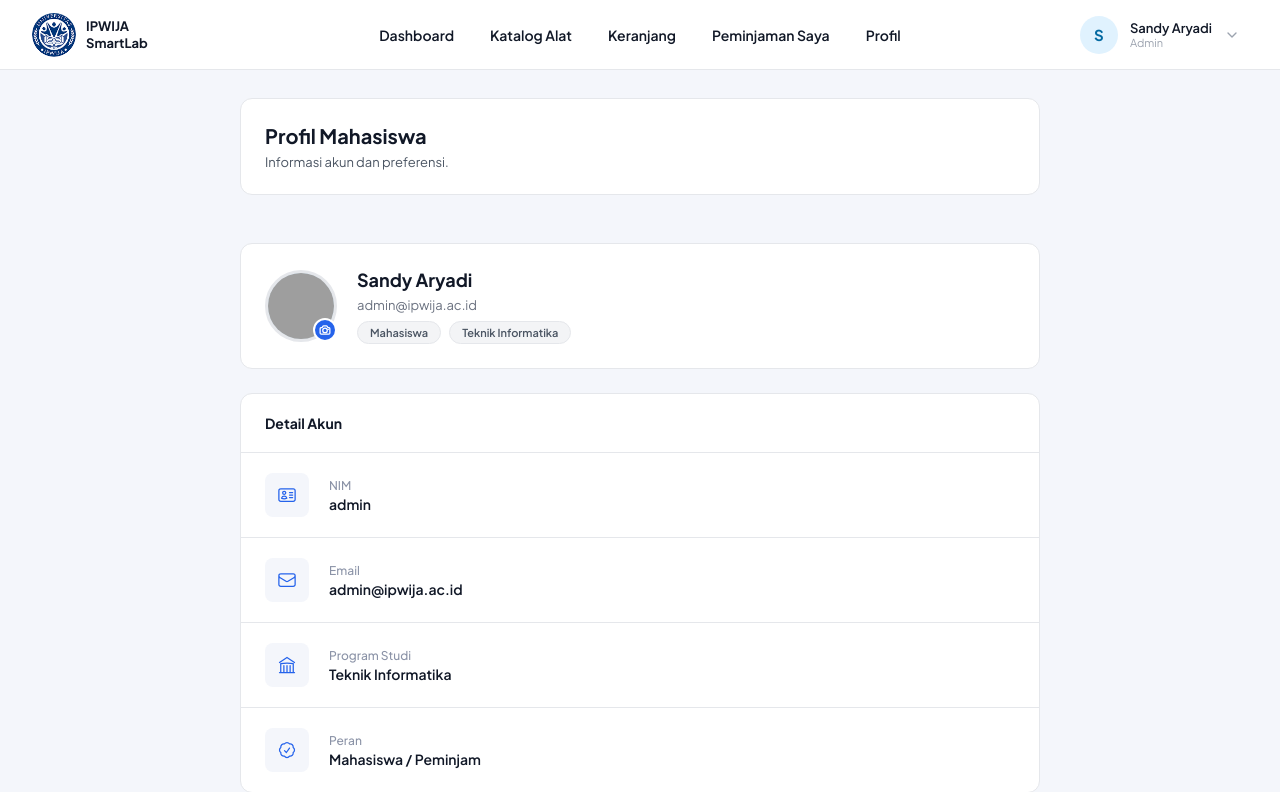
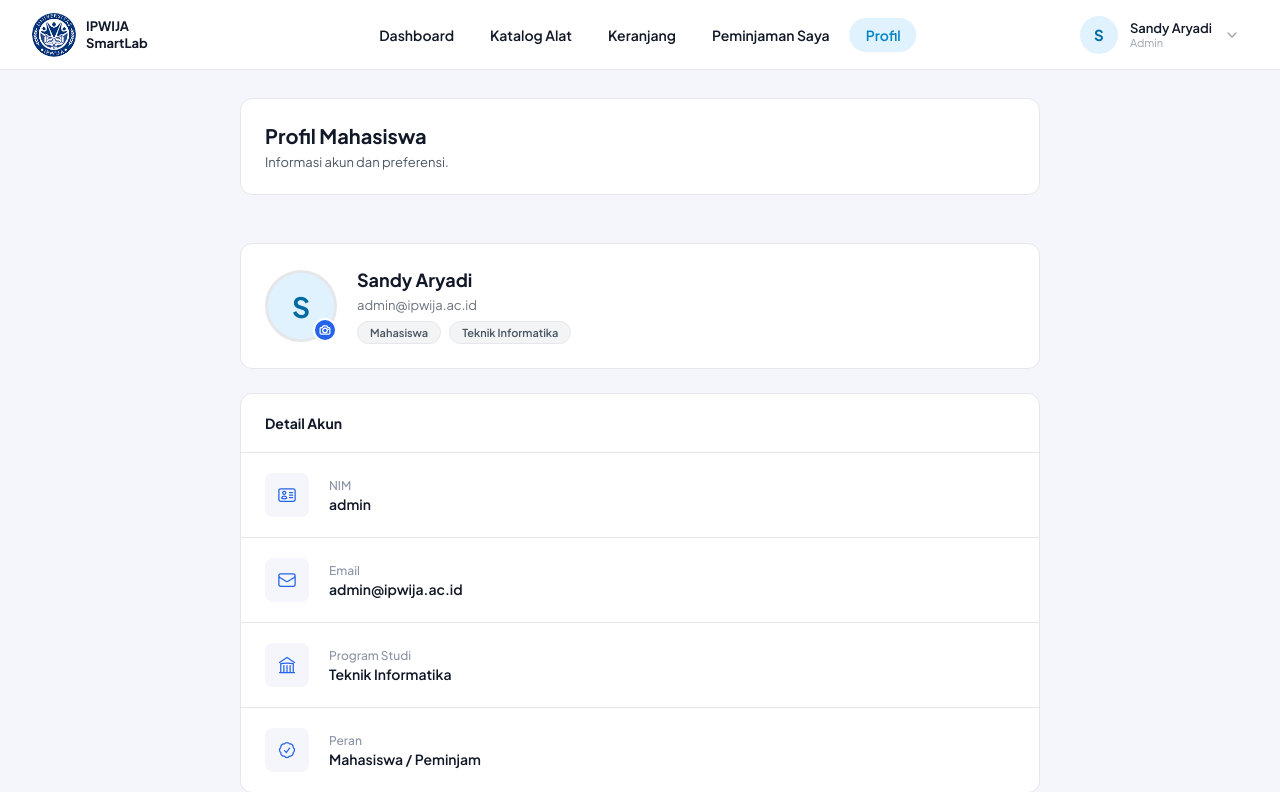
Before and after one commit to RenaldiSentosa/project_software_process, a Laravel app: page /mahasiswa/profil in a window 1280 px wide. Shown: the top 792 px of the page. Run offline with Laravel 12, Linux system fonts and the light colour scheme; a user stored in the database is signed in; data comes from the database, SQL or seed files in the repository; some libraries are stand-ins or nearby versions; grey boxes are pictures that could not be loaded.

Commit message:
fix infromasi dosen dan avatar profile

```diff
--- a/www/resources/views/layouts/admin.blade.php
+++ b/www/resources/views/layouts/admin.blade.php
@@ -141,7 +141,7 @@
         </header>
 
         {{-- PAGE CONTENT (diisi oleh @section('content') di masing-masing page admin) --}}
-        <main class="p-4 sm:p-8 space-y-6 flex-1 max-w-7xl w-full mx-auto">
+        <main class="p-4 sm:p-8 space-y-6 flex-1 max-w-[1440px] w-full mx-auto">
             @yield('content')
         </main>
     </div>
--- a/www/resources/views/layouts/mahasiswa.blade.php
+++ b/www/resources/views/layouts/mahasiswa.blade.php
@@ -289,7 +289,7 @@
 
         /* ── PAGE CONTENT ── */
         .page-content {
-            max-width: 960px;
+            max-width: 1440px;
             margin: 0 auto;
             padding: 16px 16px;
         }
@@ -324,19 +324,19 @@
         </div>
 
         <div class="nav-links">
-            <a href="{{ route('dashboard') }}" @class(['active' => request()->routeIs('dashboard')])>Dashboard</a>
-            <a href="{{ route('katalog') }}" @class(['active' => request()->routeIs('katalog')])>Katalog Alat</a>
-            <a href="{{ route('keranjang') }}" @class(['active' => request()->routeIs('keranjang')])>Keranjang</a>
-            <a href="{{ route('peminjaman') }}" @class(['active' => request()->routeIs('peminjaman*')])>Peminjaman Saya</a>
-            <a href="{{ route('profil') }}" @class(['active' => request()->routeIs('profil')])>Profil</a>
+            <a href="{{ route('dashboard') }}" @class(['active' => request()->routeIs('dashboard', 'mahasiswa.dashboard')])>Dashboard</a>
+            <a href="{{ route('katalog') }}" @class(['active' => request()->routeIs('katalog', 'mahasiswa.katalog')])>Katalog Alat</a>
+            <a href="{{ route('keranjang') }}" @class(['active' => request()->routeIs('keranjang', 'mahasiswa.keranjang')])>Keranjang</a>
+            <a href="{{ route('peminjaman') }}" @class(['active' => request()->routeIs('peminjaman*', 'mahasiswa.peminjaman*')])>Peminjaman Saya</a>
+            <a href="{{ route('profil') }}" @class(['active' => request()->routeIs('profil', 'mahasiswa.profil')])>Profil</a>
         </div>
 
         <div class="mobile-nav" id="mobileNav">
-            <a href="{{ route('dashboard') }}" @class(['active' => request()->routeIs('dashboard')])>Dashboard</a>
-            <a href="{{ route('katalog') }}" @class(['active' => request()->routeIs('katalog')])>Katalog Alat</a>
-            <a href="{{ route('keranjang') }}" @class(['active' => request()->routeIs('keranjang')])>Keranjang</a>
-            <a href="{{ route('peminjaman') }}" @class(['active' => request()->routeIs('peminjaman*')])>Peminjaman Saya</a>
-            <a href="{{ route('profil') }}" @class(['active' => request()->routeIs('profil')])>Profil</a>
+            <a href="{{ route('dashboard') }}" @class(['active' => request()->routeIs('dashboard', 'mahasiswa.dashboard')])>Dashboard</a>
+            <a href="{{ route('katalog') }}" @class(['active' => request()->routeIs('katalog', 'mahasiswa.katalog')])>Katalog Alat</a>
+            <a href="{{ route('keranjang') }}" @class(['active' => request()->routeIs('keranjang', 'mahasiswa.keranjang')])>Keranjang</a>
+            <a href="{{ route('peminjaman') }}" @class(['active' => request()->routeIs('peminjaman*', 'mahasiswa.peminjaman*')])>Peminjaman Saya</a>
+            <a href="{{ route('profil') }}" @class(['active' => request()->routeIs('profil', 'mahasiswa.profil')])>Profil</a>
         </div>
 
         <div class="nav-right">
@@ -352,8 +352,7 @@
                     </div>
                     <div class="user-info">
                         <div class="user-name">{{ auth()->user()->nama_lengkap ?? auth()->user()->name ?? 'Guest' }}</div>
-                        {{-- FIX: kolom 'role' tidak ada di tabel users. Role sebenarnya disimpan di kolom 'name' --}}
-                        <div class="user-role">{{ ucfirst(auth()->user()->name ?? 'Mahasiswa') }}</div>
+                        <div class="user-role">{{ ucfirst(auth()->user()->role ?? 'Mahasiswa') }}</div>
                     </div>
                     <svg class="chevron-icon" viewBox="0 0 24 24" fill="none" stroke="currentColor" stroke-width="2" stroke-linecap="round" stroke-linejoin="round">
                         <polyline points="6 9 12 15 18 9"/>
@@ -362,8 +361,7 @@
                 <div class="dropdown" id="dropdown">
                     <div class="dropdown-header">
                         <div class="d-name">{{ auth()->user()->nama_lengkap ?? auth()->user()->name ?? 'Guest' }}</div>
-                        {{-- FIX: kolom 'role' tidak ada di tabel users. Role sebenarnya disimpan di kolom 'name' --}}
-                        <div class="d-role">{{ ucfirst(auth()->user()->name ?? 'Mahasiswa') }}</div>
+                        <div class="d-role">{{ ucfirst(auth()->user()->role ?? 'Mahasiswa') }}</div>
                     </div>
                     <button class="dropdown-item logout" onclick="triggerLogout()">
                         <svg viewBox="0 0 24 24">
--- a/www/resources/views/mahasiswa/profil.blade.php
+++ b/www/resources/views/mahasiswa/profil.blade.php
@@ -60,9 +60,7 @@
 
 @section('content')
 @php
-    // FIX: tampilan menyesuaikan role user yang login (mahasiswa/dosen)
-    // Kolom 'name' di tabel users menyimpan ROLE ('Admin'/'Mahasiswa'/'Dosen'), bukan nama orang.
-    $roleRaw   = auth()->user()->name ?? 'Mahasiswa';
+    $roleRaw   = auth()->user()->role ?? 'Mahasiswa';
     $isDosen   = strtolower($roleRaw) === 'dosen';
     $nimLabel  = $isDosen ? 'NUPTK' : 'NIM';
     $peranText = $isDosen ? 'Dosen / Peminjam' : 'Mahasiswa / Peminjam';
@@ -83,9 +81,17 @@
     <div class="user-intro-card">
         <div class="avatar-upload-wrapper">
             <div class="user-intro-avatar" onclick="document.getElementById('fotoProfilInput').click()">
-                <img id="previewFoto"
-                    src="{{ auth()->user()->foto_profil ? asset('storage/' . auth()->user()->foto_profil) : asset('images/avatar-illustration.png') }}"
-                    alt="Avatar">
+                @if(auth()->user()->foto_profil)
+                    <img id="previewFoto" src="{{ asset('storage/' . auth()->user()->foto_profil) }}" alt="Avatar">
+                    <div id="initialAvatar" style="display: none; width: 100%; height: 100%; align-items: center; justify-content: center; font-size: 28px; font-weight: 700; color: #0369a1;">
+                        {{ strtoupper(substr(auth()->user()->nama_lengkap ?? auth()->user()->name ?? 'U', 0, 1)) }}
+                    </div>
+                @else
+                    <img id="previewFoto" src="" alt="Avatar" style="display: none;">
+                    <div id="initialAvatar" style="display: flex; width: 100%; height: 100%; align-items: center; justify-content: center; font-size: 28px; font-weight: 700; color: #0369a1;">
+                        {{ strtoupper(substr(auth()->user()->nama_lengkap ?? auth()->user()->name ?? 'U', 0, 1)) }}
+                    </div>
+                @endif
             </div>
             <div class="avatar-upload-overlay" onclick="document.getElementById('fotoProfilInput').click()">
                 <svg viewBox="0 0 24 24">
@@ -99,9 +105,7 @@
             <p>{{ auth()->user()->email }}</p>
             <div class="pill-container">
                 <span class="identity-pill">{{ $isDosen ? 'Dosen' : 'Mahasiswa' }}</span>
-                @unless($isDosen)
-                <span class="identity-pill">{{ auth()->user()->program_studi ?? 'Teknik Informatika' }}</span>
-                @endunless
+                <span class="identity-pill">{{ $isDosen ? '-' : (auth()->user()->program_studi ?? 'Teknik Informatika') }}</span>
             </div>
         </div>
     </div>
@@ -117,12 +121,10 @@
             <div class="info-icon-box"><svg viewBox="0 0 24 24"><path stroke-linecap="round" stroke-linejoin="round" d="M21.75 6.75v10.5a2.25 2.25 0 0 1-2.25 2.25h-15a2.25 2.25 0 0 1-2.25-2.25V6.75m19.5 0A2.25 2.25 0 0 0 19.5 4.5h-15a2.25 2.25 0 0 0-2.25 2.25m19.5 0v.243a2.25 2.25 0 0 1-1.07 1.916l-7.5 4.615a2.25 2.25 0 0 1-2.36 0L3.32 8.91a2.25 2.25 0 0 1-1.07-1.916V6.75"/></svg></div>
             <div class="info-content"><span class="info-label">Email</span><span class="info-value">{{ auth()->user()->email }}</span></div>
         </div>
-        @unless($isDosen)
         <div class="info-row">
             <div class="info-icon-box"><svg viewBox="0 0 24 24"><path stroke-linecap="round" stroke-linejoin="round" d="M12 21v-8.25M15.75 21v-8.25M8.25 21v-8.25M3 9l9-6 9 6m-1.5 12V10.332A48.36 48.36 0 0 0 12 9.75c-2.551 0-5.056.2-7.5.582V21M3 21h18"/></svg></div>
-            <div class="info-content"><span class="info-label">Program Studi</span><span class="info-value">{{ auth()->user()->program_studi ?? 'Teknik Informatika' }}</span></div>
+            <div class="info-content"><span class="info-label">Program Studi</span><span class="info-value">{{ $isDosen ? '-' : (auth()->user()->program_studi ?? 'Teknik Informatika') }}</span></div>
         </div>
-        @endunless
         <div class="info-row">
             <div class="info-icon-box"><svg viewBox="0 0 24 24"><path stroke-linecap="round" stroke-linejoin="round" d="M9 12.75 11.25 15 15 9.75M21 12c0 1.268-.63 2.39-1.593 3.068a3.745 3.745 0 0 1-1.043 3.296 3.745 3.745 0 0 1-3.296 1.043A3.745 3.745 0 0 1 12 21c-1.268 0-2.39-.63-3.068-1.593a3.746 3.746 0 0 1-3.296-1.043 3.745 3.745 0 0 1-1.043-3.296A3.745 3.745 0 0 1 3 12c0-1.268.63-2.39 1.593-3.068a3.745 3.745 0 0 1 1.043-3.296 3.746 3.746 0 0 1 3.296-1.043A3.746 3.746 0 0 1 12 3c1.268 0 2.39.63 3.068 1.593a3.746 3.746 0 0 1 3.296 1.043 3.746 3.746 0 0 1 1.043 3.296A3.745 3.745 0 0 1 21 12Z"/></svg></div>
             <div class="info-content"><span class="info-label">Peran</span><span class="info-value">{{ $peranText }}</span></div>
@@ -189,6 +191,9 @@
         const reader = new FileReader();
         reader.onload = function(ev) {
             document.getElementById('previewFoto').src = ev.target.result;
+            document.getElementById('previewFoto').style.display = 'block';
+            const initial = document.getElementById('initialAvatar');
+            if(initial) initial.style.display = 'none';
         };
         reader.readAsDataURL(file);
 
```
Also changed, not shown: www/resources/views/mahasiswa/dashboard.blade.php (+7 -1 lines), www/database/migrations/2026_07_05_081835_alter_role_pelaku_in_audit_logs_table.php (added).
